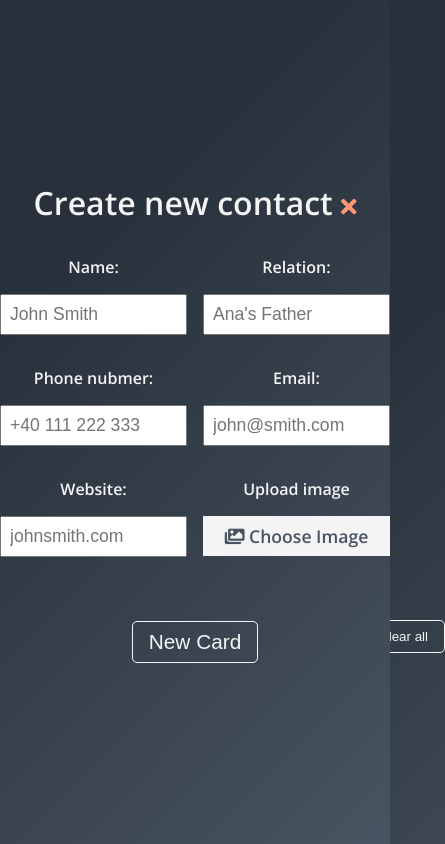
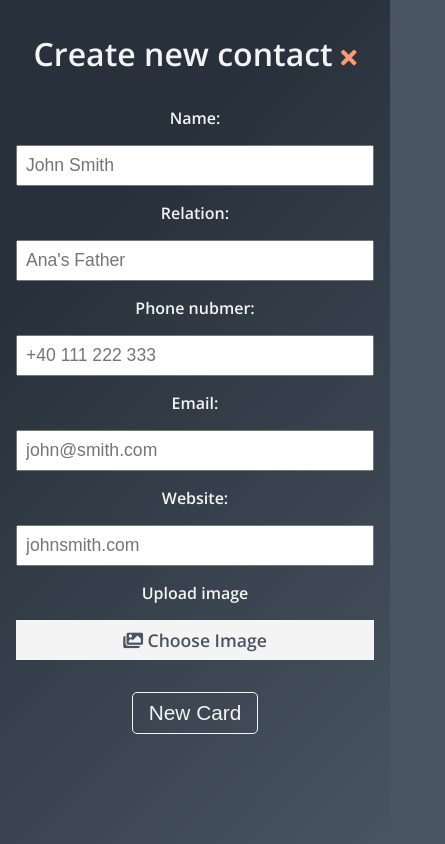
Before and after one commit to Ssmartcode/Contacts, a plain HTML site: page index.html in a window 390 px wide. Both pictures are taken after a click on the button "Add contact". Shown: the whole page, 445 px wide, since content can reach past the window. Drawn offline with nearby package versions, Linux system fonts and the light colour scheme.

Commit message:
adjust for mobile view

```diff
--- a/index.html
+++ b/index.html
@@ -18,6 +18,7 @@
     />
   </head>
   <body>
+    <div class="wrapper">
       <main>
         <div class="title">
           <h1>Contacts:</h1>
@@ -76,6 +77,7 @@
           <button class="button" type="submit">New Card</button>
         </form>
       </div>
+    </div>
     <script src="index.js"></script>
   </body>
 </html>
--- a/index.js
+++ b/index.js
@@ -18,13 +18,9 @@ const getCardsData = () => {
 const setCardsData = (cards) => {
   localStorage.setItem("cards", JSON.stringify(cards));
 };
-// const setImage = (image, cardID) => {
-//   localStorage.setItem(`image${cardID + ""}`, image);
-// };
-// const getImage = () => {
-//   console.log(localStorage.getItem(currentCard + ""));
-// };
+
 // ! ------------------------
+
 // cards array
 let cards = getCardsData();
 // currcard
@@ -177,3 +173,11 @@ clearButton.addEventListener("click", () => {
   removeAll(true);
   updateSliderCounter();
 });
+
+// click on card to turn it
+cardsDIV.addEventListener("click", (e) => {
+  const card = e.target.closest(".card");
+  const inner = card.querySelector(".card-inner");
+  if (inner.classList.contains("rotate")) inner.classList.remove("rotate");
+  else inner.classList.add("rotate");
+});
--- a/style.css
+++ b/style.css
@@ -12,17 +12,26 @@
 main {
   position: relative;
 }
+html,
+body {
+  min-height: 100vh;
+  width: 100%;
+  overflow: hidden;
+}
 body {
   background-color: var(--dark-color);
   background-image: var(--background);
+  background-repeat: no-repeat;
   text-align: center;
   color: var(--light-color);
   font-family: "Open Sans", sans-serif;
+}
+.wrapper {
   display: flex;
+  height: 100%;
+  width: 100%;
   justify-content: center;
   align-items: center;
-  height: 100vh;
-  overflow: hidden;
 }
 img {
   width: 100%;
@@ -87,9 +96,13 @@ p {
   transform-style: preserve-3d;
   transition: transform 0.7s ease-in-out;
 }
-.cards .card:hover .card-inner {
+
+.rotate {
   transform: rotateY(180deg);
 }
+/* .cards .card:hover .card-inner {
+  transform: rotateY(180deg);
+} */
 .card .card-face,
 .card .card-back {
   position: absolute;
@@ -160,8 +173,6 @@ p {
   font-size: 0.8rem;
   left: 0;
 }
-.clear-button {
-}
 
 /* FORM */
 .new-card--form {
@@ -231,3 +242,31 @@ form .button {
   visibility: hidden;
   transform: translateX(-100%);
 }
+@media (max-width: 600px) {
+  .new-card--form {
+    overflow: scroll;
+    display: block;
+  }
+  .new-card--form form {
+    padding: 0 1rem;
+    display: block;
+  }
+  .wrapper {
+    display: block;
+    padding: 0.5rem 1rem;
+  }
+
+  /* CARD */
+  .cards {
+    width: 100%;
+    height: 400px;
+  }
+  .card .card-face {
+    flex-direction: column;
+  }
+  .card .card-face img {
+    width: 100%;
+    height: 300px;
+    object-position: top;
+  }
+}
```
Lines whose indentation alone changed are shown as unchanged.
